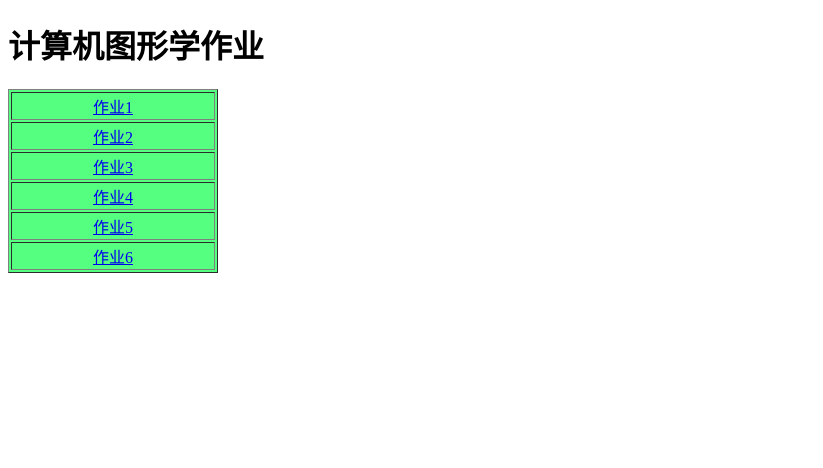
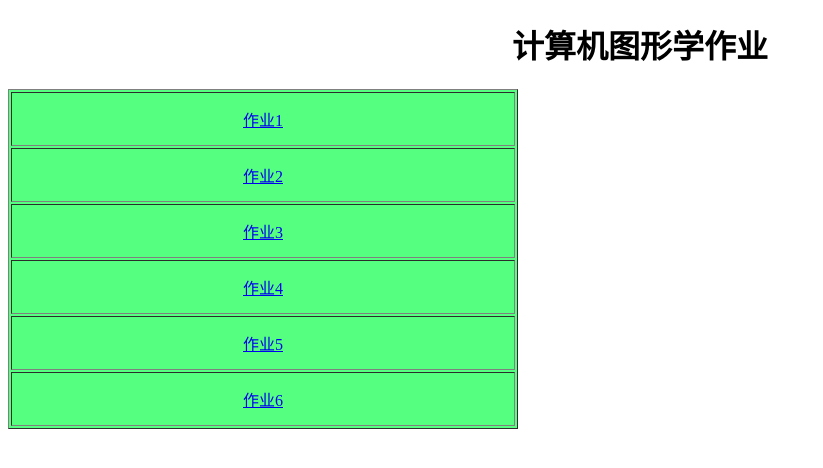
Before and after one commit to sen161211/202123211402023.github.io, a plain HTML site: page index.html in a window 1280 px wide. Shown: the whole page, without its empty margins (0-823 px from the left). Drawn offline with Linux system fonts and the light colour scheme.

Commit message:
Update index.html

```diff
--- a/index.html
+++ b/index.html
@@ -5,9 +5,12 @@
 		<title>顾森的个人网站</title>
 		<style>
 			td{
-			width:200px;
-			height:20px;
+			width:500px;
+			height:50px;
 			text-align:center;
+			}
+			h1{
+				text-align:center;
 			}
 		</style>
 	</head>
```
